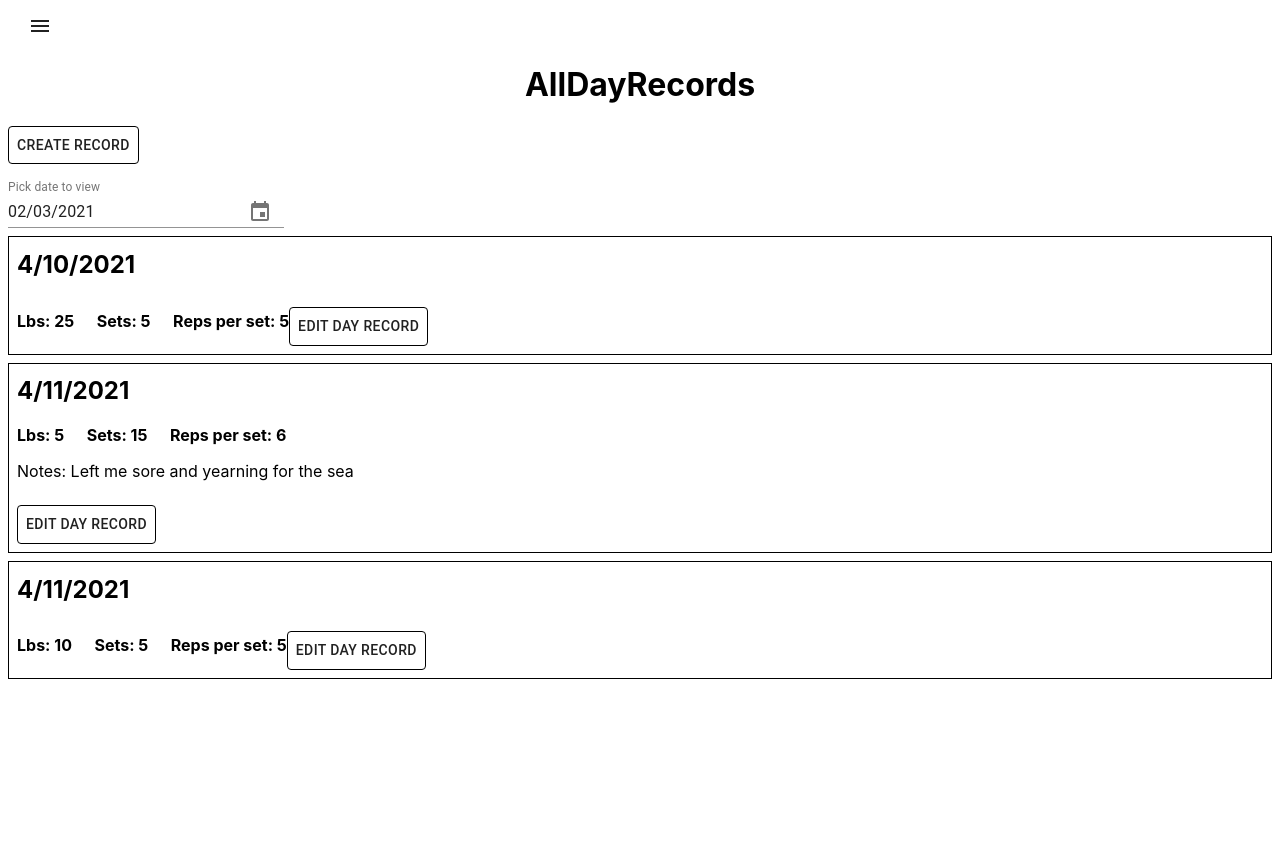
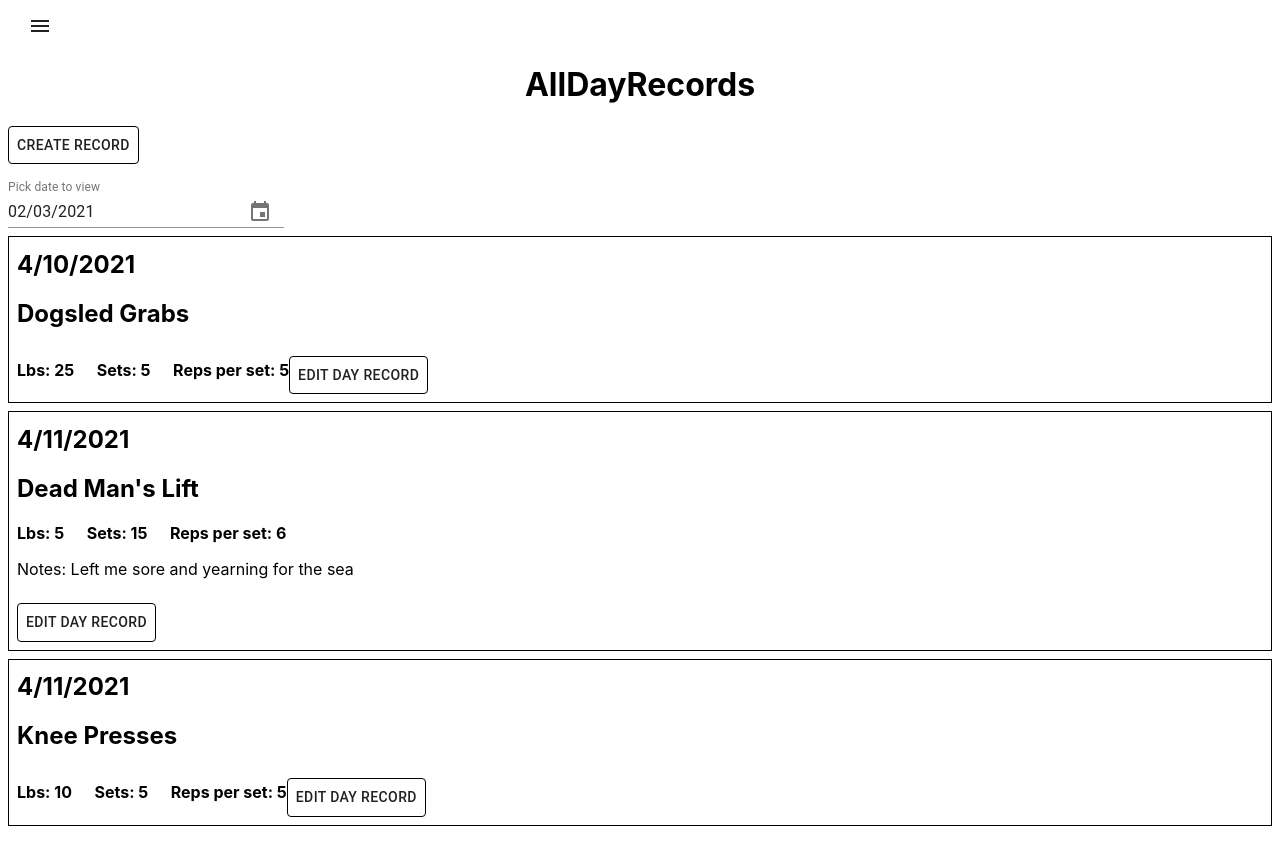
Before and after one commit to michael-small/strength-star, a React (Create React App) app: page /alldayrecords in a window 1280 px wide. Before the commit the page ends 800 px from the top, so only its background shows below. Built offline with nearby package versions, Linux system fonts and the light colour scheme.

Commit message:
Display name of workout on day records

```diff
--- a/src/components/Records/AllDayRecords/AllDayRecords.js
+++ b/src/components/Records/AllDayRecords/AllDayRecords.js
@@ -3,6 +3,7 @@ import DayRecord from '../DayRecord/DayRecord';
 import RecordDatePicker from '../RecordDatePicker/RecordDatePicker';
 import CreateRecordButton from '../CreateRecord/CreateRecordButton/CreateRecordButton';
 import days from './dayRecords.json';
+import { styled } from '@material-ui/core';
 
 export default class AllDayRecords extends Component {
 	state = {
@@ -22,15 +23,16 @@ export default class AllDayRecords extends Component {
 				<CreateRecordButton></CreateRecordButton>
 				<RecordDatePicker></RecordDatePicker>
 
-				{days.map(function (name, index) {
+				{days.map(function (workout, index) {
 					return (
 						<div key={index}>
 							<DayRecord
-								date={name.date}
-								lbs={name.lbs}
-								sets={name.sets}
-								repsPerSet={name.repsPerSet}
-								notes={name.notes}
+								date={workout.date}
+								workout={workout.workout}
+								lbs={workout.lbs}
+								sets={workout.sets}
+								repsPerSet={workout.repsPerSet}
+								notes={workout.notes}
 							></DayRecord>
 						</div>
 					);
--- a/src/components/Records/DayRecord/DayRecord.js
+++ b/src/components/Records/DayRecord/DayRecord.js
@@ -24,12 +24,11 @@ export default class DayRecord extends Component {
 			margin-top: 0.5rem;
 		`;
 
-		const areNotes = this.props.notes.length > 0;
-
 		return (
 			<div className={classes.Day}>
 				{/* Of course these will be props that `AllDayRecords` will iterate on later, I'm just lazy right now and about to go to work*/}
 				<h2>{this.props.date}</h2>
+				<h2>{this.props.workout}</h2>
 				<b>Lbs: {this.props.lbs}</b> &nbsp;&nbsp;&nbsp;{' '}
 				<b>Sets: {this.props.sets}</b> &nbsp;&nbsp;&nbsp;{' '}
 				<b>Reps per set: {this.props.repsPerSet}</b>
```
